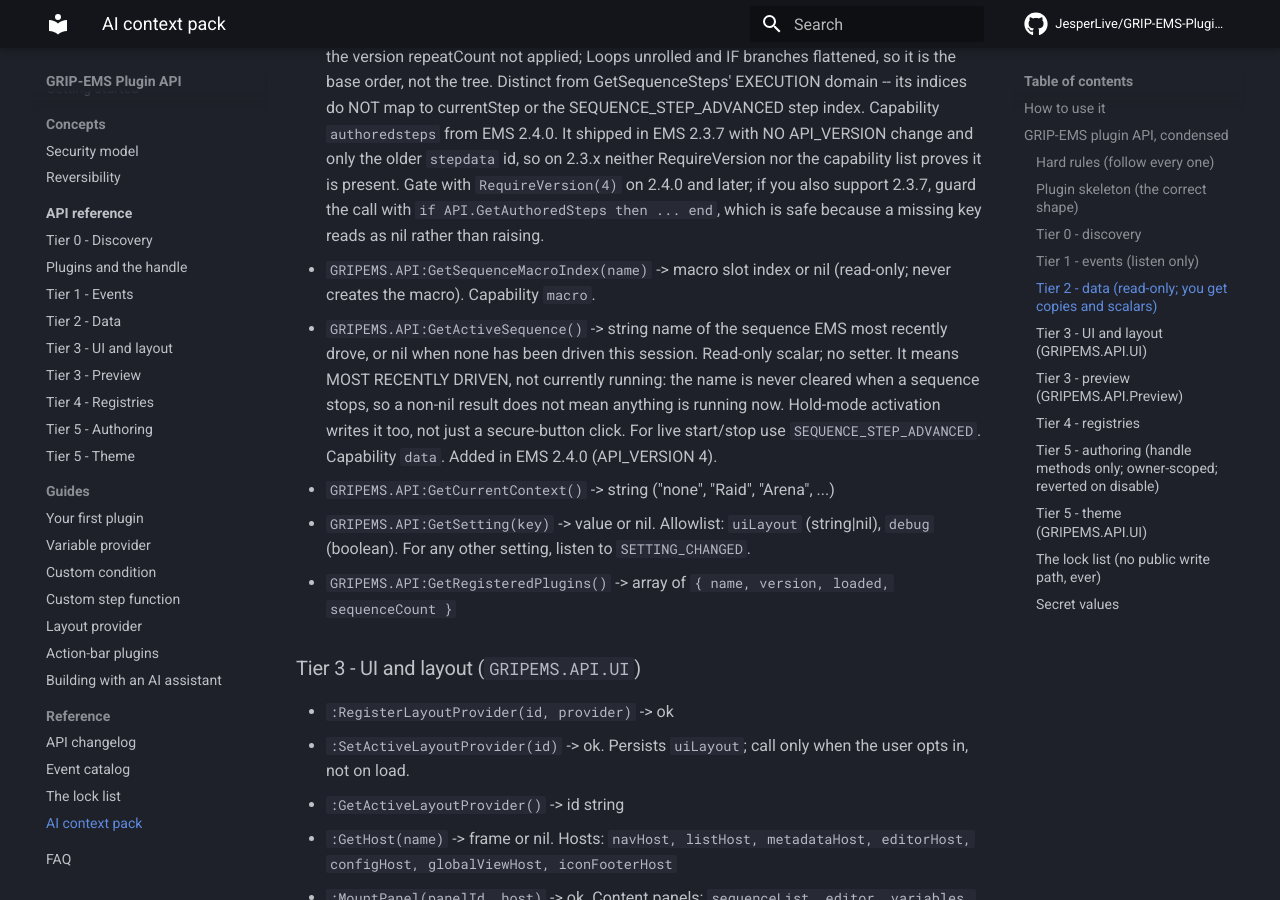
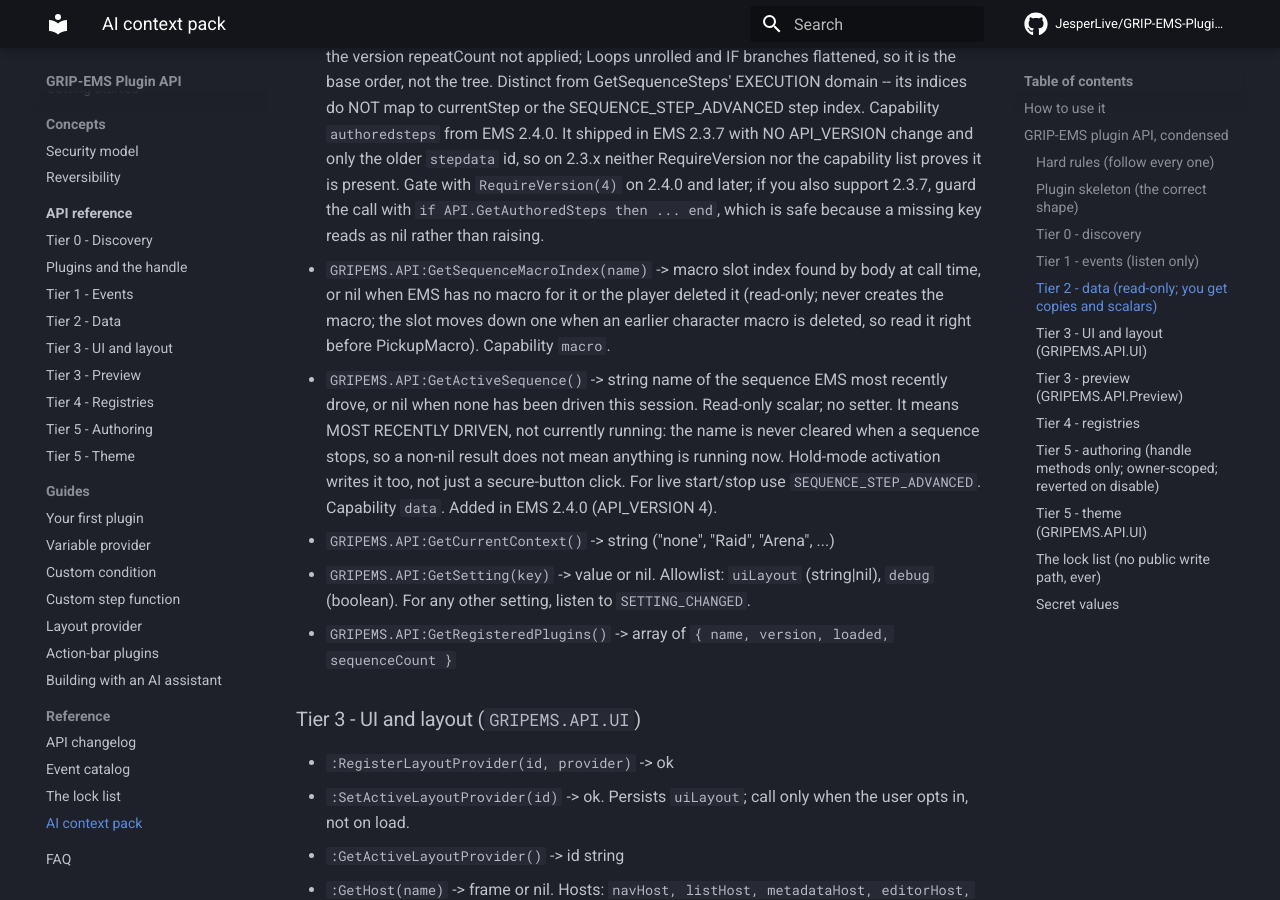
Before and after one commit to JesperLive/GRIP-EMS-PluginAPI, an MkDocs documentation site: the page built from docs/reference/ai-context.md, in a window 1280 px wide and 900 px high, scrolled down 4008 px. Built offline with MkDocs 1.6.1 and Material for MkDocs 9.7.7, drawn with Linux system fonts in a browser that asks for light colours; comment, search, counter and statistics services are not loaded; some of the changed text lies outside the part shown.

Commit message:
Document that handle:EnsureSequenceMacro makes a hand-deleted macro again, and that the macro index is found by body at call time
data.md, authoring.md, action-bar-plugin.md and ai-context.md now say that GetSequenceMacroIndex finds the macro by its body when called, and returns nil once the player deletes it. They say that handle:EnsureSequenceMacro makes and journals a new macro after a hand delete, and that the slot moves down one when an earlier character macro is deleted, so read it right before PickupMacro. docs/reference/changelog.md is untouched; the EMS 2.4.21 section lands after the tag. mkdocs build --strict passes.

Push after the EMS commit.

```diff
--- a/docs/reference/ai-context.md
+++ b/docs/reference/ai-context.md
@@ -111,7 +111,7 @@
 - `GRIPEMS.API:GetSequenceInfo(name)` -> table or nil. Fields: `name, stepFunction, versionCount, defaultVersion, activeVersionIndex, activeStepCount, contextVersionCount, classID, specID, author, description, help, helplink, changelog, talentString, url, privacyMode, version, createdAt, updatedAt, disabled, keybind, variableDeps`
 - `GRIPEMS.API:GetSequenceSteps(name)` -> array of `{ index, spellID, spellName, icon }` for the active version, or nil. Public scalars (never secret); the per-step view for action-bar chrome. Pair with `SEQUENCE_STEP_ADVANCED`. Capability `stepdata`.
 - `GRIPEMS.API:GetAuthoredSteps(name)` -> array of `{ index, spellID, spellName, icon }` in AUTHORED base order (the order the user wrote), or nil. Interleave copies suppressed and the version repeatCount not applied; Loops unrolled and IF branches flattened, so it is the base order, not the tree. Distinct from GetSequenceSteps' EXECUTION domain -- its indices do NOT map to currentStep or the SEQUENCE_STEP_ADVANCED step index. Capability `authoredsteps` from EMS 2.4.0. It shipped in EMS 2.3.7 with NO API_VERSION change and only the older `stepdata` id, so on 2.3.x neither RequireVersion nor the capability list proves it is present. Gate with `RequireVersion(4)` on 2.4.0 and later; if you also support 2.3.7, guard the call with `if API.GetAuthoredSteps then ... end`, which is safe because a missing key reads as nil rather than raising.
-- `GRIPEMS.API:GetSequenceMacroIndex(name)` -> macro slot index or nil (read-only; never creates the macro). Capability `macro`.
+- `GRIPEMS.API:GetSequenceMacroIndex(name)` -> macro slot index found by body at call time, or nil when EMS has no macro for it or the player deleted it (read-only; never creates the macro; the slot moves down one when an earlier character macro is deleted, so read it right before PickupMacro). Capability `macro`.
 - `GRIPEMS.API:GetActiveSequence()` -> string name of the sequence EMS most recently drove, or nil when none has been driven this session. Read-only scalar; no setter. It means MOST RECENTLY DRIVEN, not currently running: the name is never cleared when a sequence stops, so a non-nil result does not mean anything is running now. Hold-mode activation writes it too, not just a secure-button click. For live start/stop use `SEQUENCE_STEP_ADVANCED`. Capability `data`. Added in EMS 2.4.0 (API_VERSION 4).
 - `GRIPEMS.API:GetCurrentContext()` -> string ("none", "Raid", "Arena", ...)
 - `GRIPEMS.API:GetSetting(key)` -> value or nil. Allowlist: `uiLayout` (string|nil), `debug` (boolean). For any other setting, listen to `SETTING_CHANGED`.
@@ -183,7 +183,7 @@
 - `handle:RevertCVarProfile()` -> ok
 - `handle:RegisterImportProvider(spec)` -> ok. `spec = { id, name, Parse = function(self, text) ... end, Detect? }`
 - `handle:RegisterExportProvider(spec)` -> ok. `spec = { id, name, Serialize = function(self, seq) ... end }`
-- `handle:EnsureSequenceMacro(name)` -> macro slot index, or false + reason. Creates the sequence's action-bar macro if absent (journaled, deleted on disable); an existing EMS/user macro is returned without journaling. Guards in-combat, slot-pool-full, and unknown sequence. `PickupMacro(index)` to drag it onto a bar. Capability `macro`.
+- `handle:EnsureSequenceMacro(name)` -> macro slot index, or false + reason. Creates the sequence's action-bar macro if absent (journaled, deleted on disable); an existing EMS/user macro is returned without journaling. Guards in-combat, slot-pool-full, and unknown sequence. `PickupMacro(index)` to drag it onto a bar. A macro the player deleted by hand is made again and journaled. The index is found by body when the call returns. Capability `macro`.
 - `handle:RegisterSlashCommand(sub, handler, helpText?)` -> ok, or false + reason. Registers a `/gems` subcommand; `handler(argString)` runs in pcall; a built-in or duplicate name is rejected; journaled, removed on disable. Capability `slash`.
 - `handle:GetId()` -> your plugin id
 
```
Also changed, not shown: docs/api/authoring.md (+1 -1 lines), docs/api/data.md (+1 -1 lines), docs/guides/action-bar-plugin.md (+2 -2 lines).
